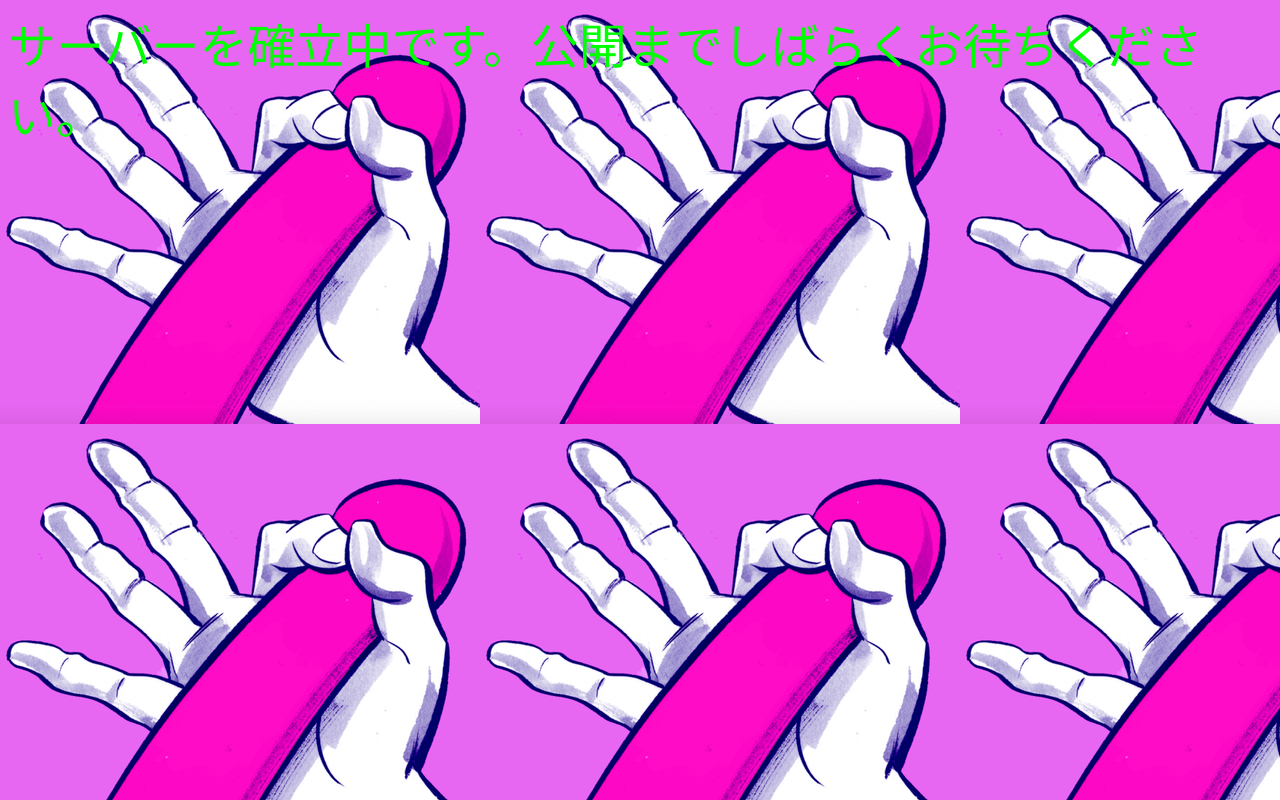
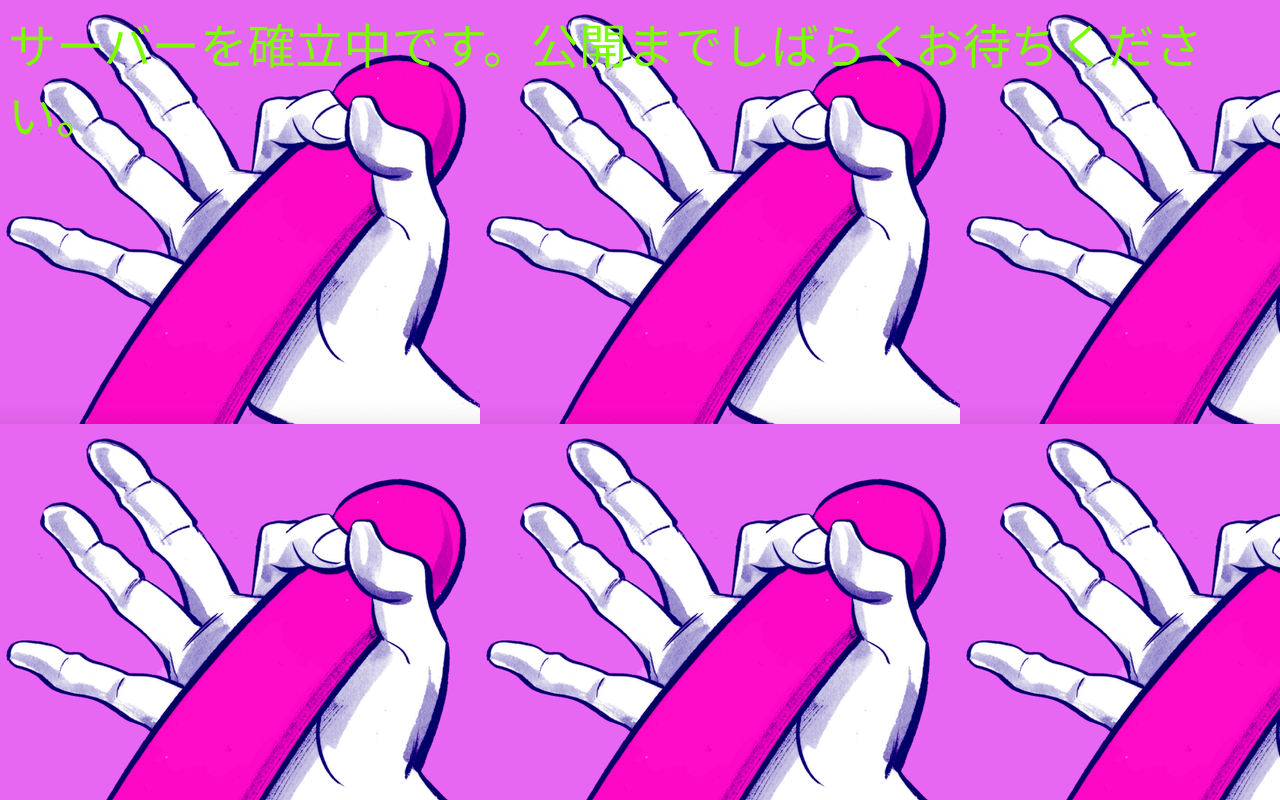
Before and after one commit to rento9696/pensi.io, a plain HTML site: page index.html in a window 1280 px wide. Drawn offline with Linux system fonts and the light colour scheme.

Commit message:
Update index.html

```diff
--- a/index.html
+++ b/index.html
@@ -3,6 +3,6 @@
 <title>タクマッチズペニス</title>
 </head>
 <body  background="screen-shot-2017-02-09-at-11-46-43-am-1486658818.png">
-<p><font size="7" color="#00ff00">サーバーを確立中です。公開までしばらくお待ちください。</font></p>
+<p><font size="7" color="#7cfc00">サーバーを確立中です。公開までしばらくお待ちください。</font></p>
 </body>
 </html>
```
